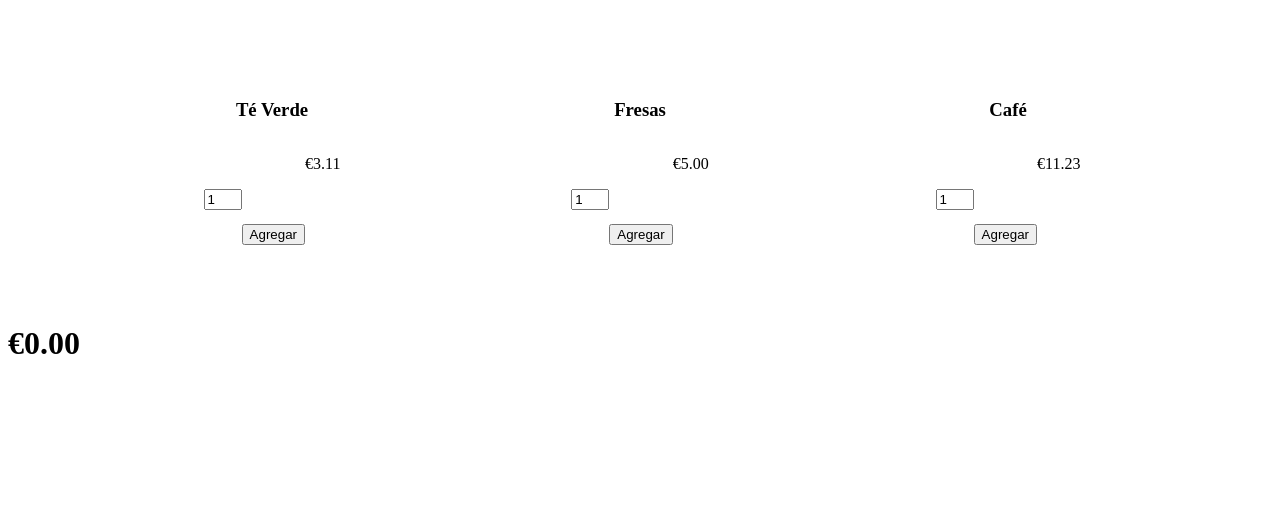
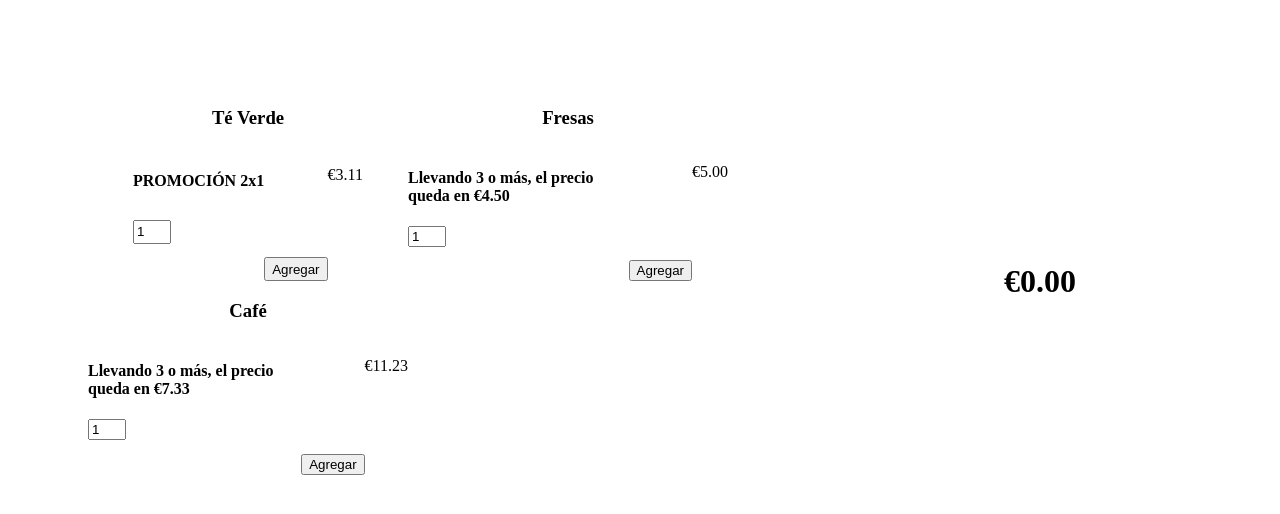
Before and after one commit to MorenoLucas/pruebaTecnica1, an Angular app: page / in a window 1280 px wide. Shown: the top 514 px of the page. Built offline with nearby package versions, Linux system fonts and the light colour scheme.

Commit message:
css home, agregar boton borrar

```diff
--- a/src/app/components/carrito/carrito.component.html
+++ b/src/app/components/carrito/carrito.component.html
@@ -1,2 +1,5 @@
-<p *ngFor="let item of productosCesta">{{ item.cantidad }}-{{ item.nombre }}</p>
+<p *ngFor="let item of productosCesta">
+  {{ item.cantidad }}-{{ item.nombre
+  }}<button (click)="borrarItem(item)">Borrar</button>
+</p>
 <h1>{{ totalAPagar | currency: "EUR" }}</h1>
--- a/src/app/components/carrito/carrito.component.ts
+++ b/src/app/components/carrito/carrito.component.ts
@@ -18,7 +18,7 @@ export class CarritoComponent implements OnInit {
       this.totalAPagar = importe;
     });
   }
-  deleteItem(cestaItem: CestaItem) {
+  borrarItem(cestaItem: CestaItem) {
     this.serv.deleteProductoArray(cestaItem);
     this.guardarLocalStorage();
   }
--- a/src/app/components/productos/productos.component.css
+++ b/src/app/components/productos/productos.component.css
@@ -1,6 +1,6 @@
 .contenedor {
   display: grid;
-  grid-template-columns: auto auto auto;
+  grid-template-columns: auto auto;
   justify-content: space-around;
   margin: 5em;
 }
--- a/src/app/components/productos/productos.component.html
+++ b/src/app/components/productos/productos.component.html
@@ -2,6 +2,15 @@
   <div class="card" *ngFor="let item of productos">
     <h3 class="titulo">{{ item.nombre }}</h3>
     <p class="precio">{{ item.precio | currency: "EUR" }}</p>
+    <h4 *ngIf="item.id === 'GR1'">PROMOCIÓN 2x1</h4>
+    <h4 *ngIf="item.id === 'SR1'">
+      Llevando 3 o más, el precio queda en
+      {{ item.precioOferta | currency: "EUR" }}
+    </h4>
+    <h4 *ngIf="item.id === 'CF1'">
+      Llevando 3 o más, el precio queda en
+      {{ item.precioOferta | currency: "EUR" }}
+    </h4>
 
     <input
       onkeypress="return (event.charCode >= 48 && event.charCode <= 57)"
--- a/src/app/pages/home/home.component.css
+++ b/src/app/pages/home/home.component.css
@@ -0,0 +1,6 @@
+.contenedor {
+  display: grid;
+  grid-template-columns: 1fr 1fr;
+  justify-items: center;
+  align-items: center;
+}
--- a/src/app/pages/home/home.component.html
+++ b/src/app/pages/home/home.component.html
@@ -1 +1,3 @@
-<app-productos></app-productos> <app-carrito></app-carrito>
+<div class="contenedor">
+  <app-productos></app-productos> <app-carrito></app-carrito>
+</div>
```
